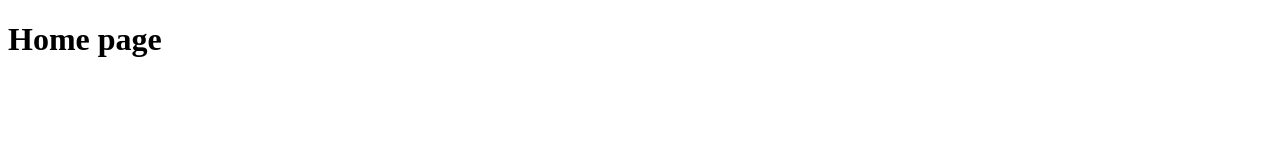
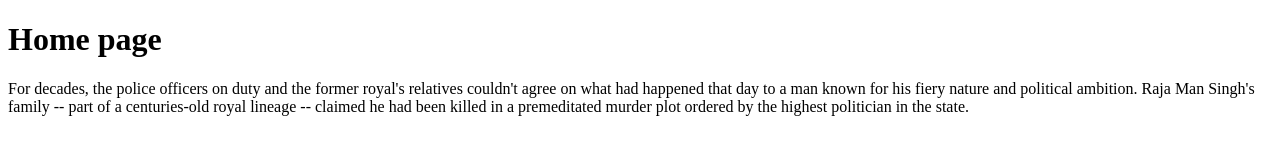
Before and after one commit to asd7920/demo-0808, a plain HTML site: page index.html in a window 1280 px wide. Drawn offline with Linux system fonts and the light colour scheme.

Commit message:
add a paragragh

```diff
--- a/index.html
+++ b/index.html
@@ -7,5 +7,11 @@
 </head>
 <body>
     <h1>Home page</h1>
+    <p>
+       For decades, the police officers on duty and the former royal's relatives couldn't
+        agree on what had happened that day to a man known for his fiery nature and political ambition.
+Raja Man Singh's family -- part of a centuries-old royal lineage --
+        claimed he had been killed in a premeditated murder plot ordered by the highest politician in the state.
+    </p>
 </body>
 </html>
```
